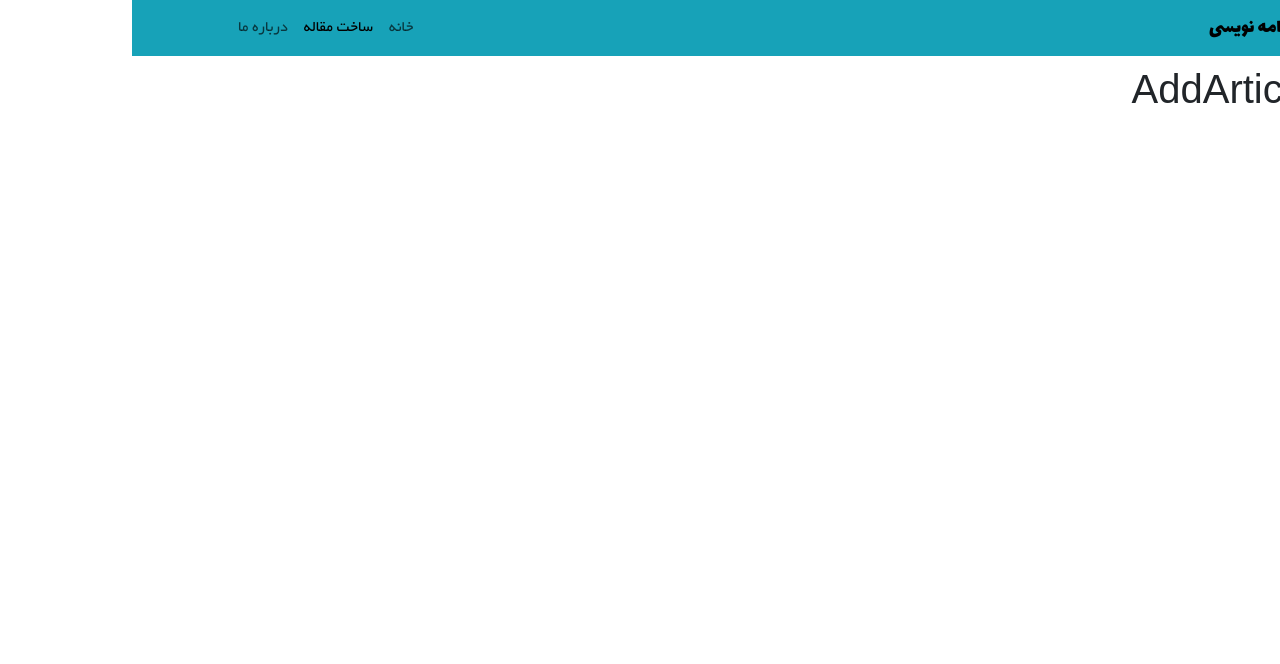
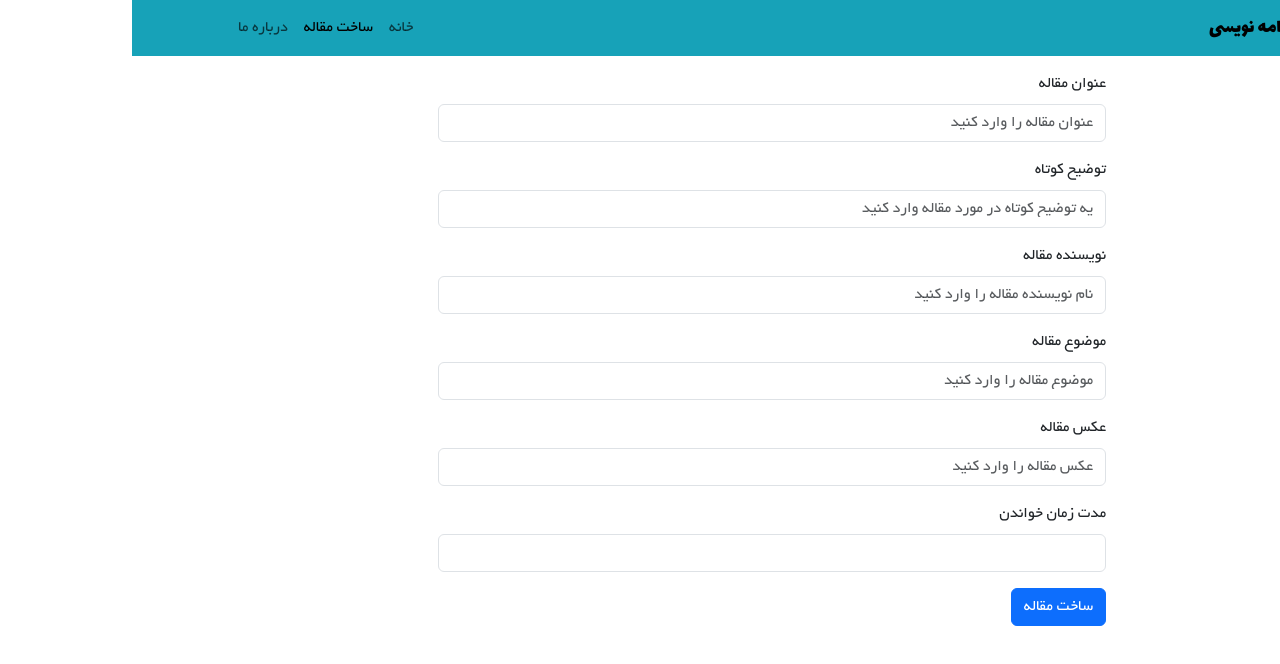
Before and after one commit to sarahdti/api-project, a React (Vite) app: page /ad-article in a window 1280 px wide. Shown: the top 664 px of the page. Built offline with nearby package versions, Linux system fonts and the light colour scheme.

Commit message:
add AddArticle pages

```diff
--- a/db.json
+++ b/db.json
@@ -1,7 +1,7 @@
 {
-    "articles": [
+  "articles": [
     {
-      "id": 1,
+      "id": "1",
       "image": "https://dl.next1code.ir/images/react/article1.webp",
       "title": "عنوان مقاله اول",
       "desc": "لورم ایپسوم متن ساختگی با تولید سادگی نامفهوم از صنعت چاپ و با استفاده از طراحان گرافیک است .",
@@ -10,7 +10,7 @@
       "readingTime": "5"
     },
     {
-      "id": 2,
+      "id": "2",
       "image": "https://dl.next1code.ir/images/react/article2.webp",
       "title": "عنوان مقاله دوم",
       "desc": "لورم ایپسوم متن ساختگی با تولید سادگی نامفهوم از صنعت چاپ و با استفاده از طراحان گرافیک است .",
@@ -19,7 +19,7 @@
       "readingTime": "11"
     },
     {
-      "id": 3,
+      "id": "3",
       "image": "https://dl.next1code.ir/images/react/article3.webp",
       "title": "عنوان مقاله سوم",
       "desc": "لورم ایپسوم متن ساختگی با تولید سادگی نامفهوم از صنعت چاپ و با استفاده از طراحان گرافیک است .",
@@ -28,7 +28,7 @@
       "readingTime": "12"
     },
     {
-      "id": 4,
+      "id": "4",
       "image": "https://dl.next1code.ir/images/react/article4.webp",
       "title": "عنوان مقاله چهارم",
       "desc": "لورم ایپسوم متن ساختگی با تولید سادگی نامفهوم از صنعت چاپ و با استفاده از طراحان گرافیک است .",
@@ -37,7 +37,7 @@
       "readingTime": "16"
     },
     {
-      "id": 5,
+      "id": "5",
       "image": "https://dl.next1code.ir/images/react/article5.webp",
       "title": "عنوان مقاله پنجم",
       "desc": "لورم ایپسوم متن ساختگی با تولید سادگی نامفهوم از صنعت چاپ و با استفاده از طراحان گرافیک است .",
@@ -46,7 +46,7 @@
       "readingTime": "13"
     },
     {
-      "id": 6,
+      "id": "6",
       "image": "https://dl.next1code.ir/images/react/article6.webp",
       "title": "عنوان مقاله ششم",
       "desc": "لورم ایپسوم متن ساختگی با تولید سادگی نامفهوم از صنعت چاپ و با استفاده از طراحان گرافیک است .",
@@ -55,7 +55,7 @@
       "readingTime": "15"
     },
     {
-      "id": 7,
+      "id": "7",
       "image": "https://dl.next1code.ir/images/react/article7.webp",
       "title": "عنوان مقاله هفتم",
       "desc": "لورم ایپسوم متن ساختگی با تولید سادگی نامفهوم از صنعت چاپ و با استفاده از طراحان گرافیک است .",
@@ -64,13 +64,67 @@
       "readingTime": "20"
     },
     {
-      "id": 8,
+      "id": "8",
       "image": "https://dl.next1code.ir/images/react/article8.webp",
       "title": "عنوان مقاله هشتم",
       "desc": "لورم ایپسوم متن ساختگی با تولید سادگی نامفهوم از صنعت چاپ و با استفاده از طراحان گرافیک است .",
       "writter": "عباس",
       "category": "رابط کاربری",
       "readingTime": "6"
+    },
+    {
+      "id": "8619",
+      "title": "Veniam molestiae te",
+      "desc": "Officia facere quod ",
+      "writter": "Magni non recusandae",
+      "category": "Modi omnis dolores r",
+      "img": "Quae proident sed f",
+      "time": "52"
+    },
+    {
+      "id": "2bc9",
+      "title": "Aute optio ducimus",
+      "desc": "Commodi et est est a",
+      "writter": "Porro dolor incidunt",
+      "category": "Perspiciatis duis t",
+      "img": "Quis expedita deleni",
+      "time": "48"
+    },
+    {
+      "id": "2e97",
+      "title": "مقاله 12",
+      "desc": "توضیح 12",
+      "writter": "علی",
+      "category": "پیدا کردن شغل",
+      "image": "https://dl.next1code.ir/images/react/article8.webp",
+      "timeReading": "15"
+    },
+    {
+      "id": "d3d0",
+      "title": "مقاله 10",
+      "desc": "توضیح 10",
+      "writter": "حسن",
+      "category": "web",
+      "image": "https://dl.next1code.ir/images/react/article8.webp",
+      "timeReading": "17"
+    },
+    {
+      "id": "cf74",
+      "title": "Tempora sit voluptas",
+      "desc": "Nisi impedit simili",
+      "writter": "Similique ad minima ",
+      "category": "Provident facilis v",
+      "image": "Rerum velit voluptat",
+      "timeReading": "66"
+    },
+    {
+      "id": "967e",
+      "title": "Est maiores tenetur ",
+      "desc": "Fugiat illum aut d",
+      "writter": "Cumque facere aut au",
+      "category": "Neque quibusdam accu",
+      "image": "Beatae eos velit u",
+      "timeReading": "37"
     }
   ]
 }
--- a/package.json
+++ b/package.json
@@ -7,7 +7,8 @@
     "dev": "vite",
     "build": "vite build",
     "lint": "eslint .",
-    "preview": "vite preview"
+    "preview": "vite preview",
+    "json-server": "npx json-server db.json"
   },
   "dependencies": {
     "axios": "^1.8.2",
--- a/src/pages/addArticle/AddArticle.css
+++ b/src/pages/addArticle/AddArticle.css
@@ -0,0 +1,5 @@
+.formContainer{
+    max-width: 700px;
+    margin: auto;
+    padding: 0 16px;
+}
--- a/src/pages/addArticle/AddArticle.jsx
+++ b/src/pages/addArticle/AddArticle.jsx
@@ -1,12 +1,128 @@
 import MyNavebar from "../../components/navbar/MyNavbar";
+import Button from "react-bootstrap/Button";
+import Form from "react-bootstrap/Form";
+import "./AddArticle.css";
+import axios from "axios";
+import { useState } from "react";
+import Swal from "sweetalert2";
 
 function AddArticle() {
-    return (
-        <>
-        <MyNavebar/>
-        <h1>AddArticle page</h1>
-        </>
-     );
+  const [formData, setFormData] = useState({});
+  const formHandler = (e) => {
+    setFormData({...formData,[e.target.name] : e.target.value})
+  };
+  const resetFormData = ()=>{
+    setFormData({
+      title:'',
+      desc :'',
+      writter : '',
+      category : '',
+      image : '',
+      timeReading : ''
+    })
+  }
+  const addArticleHandler =()=>{
+    axios.post('http://localhost:3000/articles',formData)
+    .then(Response=>{
+      if(Response.status ===201){
+        Swal.fire({
+          title:'مقاله با موفقیت اضافه شد',
+          timer:1500,
+          timerProgressBar:true
+      })
+    }
+    }).catch(Error=>{
+      if(Error.status===404){
+        Swal.fire({
+          title:'مقاله ساخته نشد',
+          timer:1500,
+          timerProgressBar:true,
+          icon: 'error'
+      })
+      }
+    })
+    resetFormData()
+  }
+
+
+  return (
+    <>
+      <MyNavebar />
+      <div className="formContainer">
+        <Form>
+          <Form.Group className="mb-3">
+            <Form.Label>عنوان مقاله</Form.Label>
+            <Form.Control
+            value={formData.title}
+              name="title"
+              onChange={formHandler}
+              type="text"
+              placeholder="عنوان مقاله را وارد کنید"
+            />
+          </Form.Group>
+
+          <Form.Group className="mb-3">
+            <Form.Label>توضیح کوتاه</Form.Label>
+            <Form.Control
+            value={formData.desc}
+            name="desc"
+              onChange={formHandler}
+              type="text"
+              placeholder="یه توضیح کوتاه در مورد مقاله وارد کنید"
+            />
+          </Form.Group>
+
+          <Form.Group className="mb-3">
+            <Form.Label>نویسنده مقاله</Form.Label>
+            <Form.Control
+            value={formData.writter}
+            name="writter"
+              onChange={formHandler}
+              type="text"
+              placeholder="نام نویسنده مقاله را وارد کنید"
+            />
+          </Form.Group>
+
+          <Form.Group className="mb-3">
+            <Form.Label>موضوع مقاله</Form.Label>
+            <Form.Control
+            value={formData.category}
+            name="category"
+              onChange={formHandler}
+              type="text"
+              placeholder="موضوع مقاله را وارد کنید"
+            />
+          </Form.Group>
+
+          <Form.Group className="mb-3">
+            <Form.Label>عکس مقاله</Form.Label>
+            <Form.Control
+            value={formData.image}
+            name="image"
+              onChange={formHandler}
+              type="text"
+              placeholder="عکس مقاله را وارد کنید"
+            />
+          </Form.Group>
+
+          <Form.Group className="mb-3">
+            <Form.Label>مدت زمان خواندن</Form.Label>
+            <Form.Control
+            value={formData.timeReading}
+            name="timeReading"
+              onChange={formHandler}
+              type="number"
+              placeholder=""
+            />
+          </Form.Group>
+
+          <Button onClick={addArticleHandler} variant="primary" type="button">
+            ساخت مقاله
+          </Button>
+        </Form>
+      </div>
+    </>
+  );
 }
 
-export default AddArticle
+export default AddArticle;
--- a/src/pages/home/Home.jsx
+++ b/src/pages/home/Home.jsx
@@ -12,7 +12,7 @@ function Home() {
             setArticles(response.data)
         })
     },[])
-    console.log(articles)
+
     return (
         <>
         <MyNavebar/>
```
